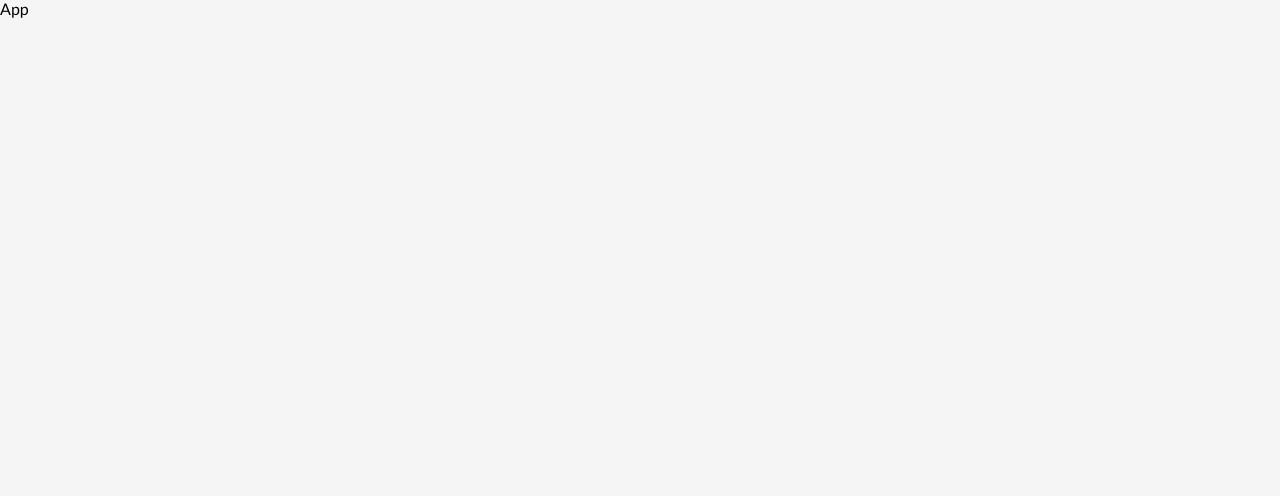
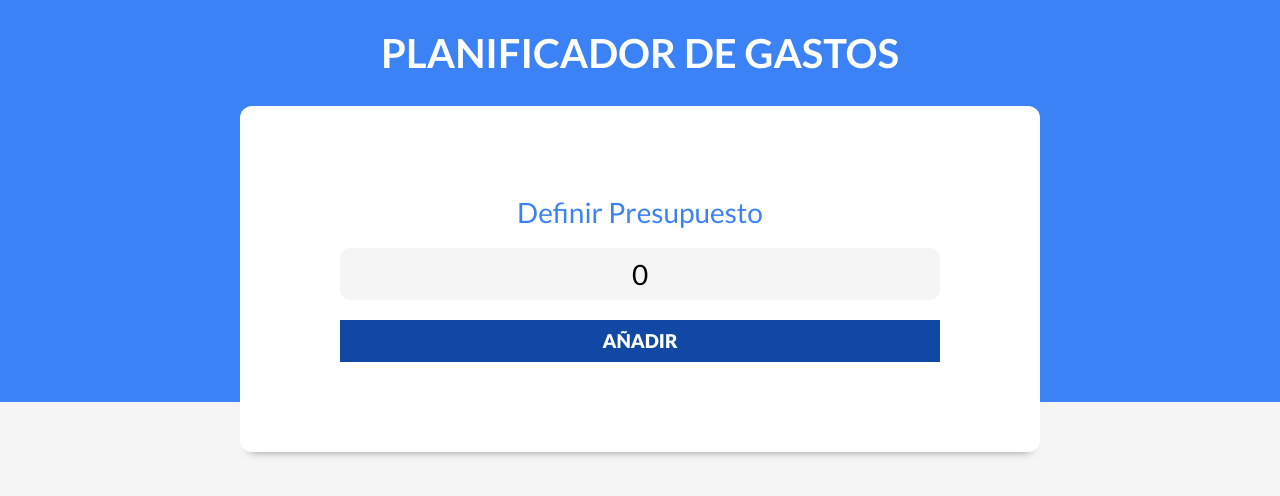
Before and after one commit to SoubranMx/React-Courses, a React (Vite) app in the folder Udemy-JuanPablo/Proyecto2-Presupuestos/control-gastos/: page / in a window 1280 px wide. Shown: the top 496 px of the page. Built offline with nearby package versions, Linux system fonts and the light colour scheme.

Commit message:
Add form structure and states
1- Added components: Header and NuevoPresupuesto

2- Added Form structure.

3- Added state 'presupuesto' in App, then forward it to Header -> NuevoPresupuesto

4- Link state to input.

```diff
--- a/Udemy-JuanPablo/Proyecto2-Presupuestos/control-gastos/src/App.jsx
+++ b/Udemy-JuanPablo/Proyecto2-Presupuestos/control-gastos/src/App.jsx
@@ -1,7 +1,14 @@
-import React from "react";
+import React, { useState } from "react";
+import Header from "./components/Header";
 
 const App = () => {
-  return <div>App</div>;
+  const [presupuesto, setPresupuesto] = useState(0);
+
+  return (
+    <div>
+      <Header presupuesto={presupuesto} setPresupuesto={setPresupuesto} />
+    </div>
+  );
 };
 
 export default App;
--- /dev/null
+++ b/Udemy-JuanPablo/Proyecto2-Presupuestos/control-gastos/src/components/Header.jsx
@@ -0,0 +1,16 @@
+import React from "react";
+import NuevoPresupuesto from "./NuevoPresupuesto";
+
+const Header = ({ presupuesto, setPresupuesto }) => {
+  return (
+    <header>
+      <h1>Planificador de gastos</h1>
+      <NuevoPresupuesto
+        presupuesto={presupuesto}
+        setPresupuesto={setPresupuesto}
+      />
+    </header>
+  );
+};
+
+export default Header;
--- /dev/null
+++ b/Udemy-JuanPablo/Proyecto2-Presupuestos/control-gastos/src/components/NuevoPresupuesto.jsx
@@ -0,0 +1,23 @@
+import React from "react";
+
+const NuevoPresupuesto = ({ presupuesto, setPresupuesto }) => {
+  return (
+    <div className="contenedor-presupuesto contenedor sombra">
+      <form className="formulario">
+        <div className="campo">
+          <label htmlFor="">Definir Presupuesto</label>
+          <input
+            type="text"
+            className="nuevo-presupuesto"
+            placeholder="Añade tu presupuesto"
+            value={presupuesto}
+            onChange={(e) => setPresupuesto(e.target.value)}
+          />
+        </div>
+        <input type="submit" value="Añadir" />
+      </form>
+    </div>
+  );
+};
+
+export default NuevoPresupuesto;
```
